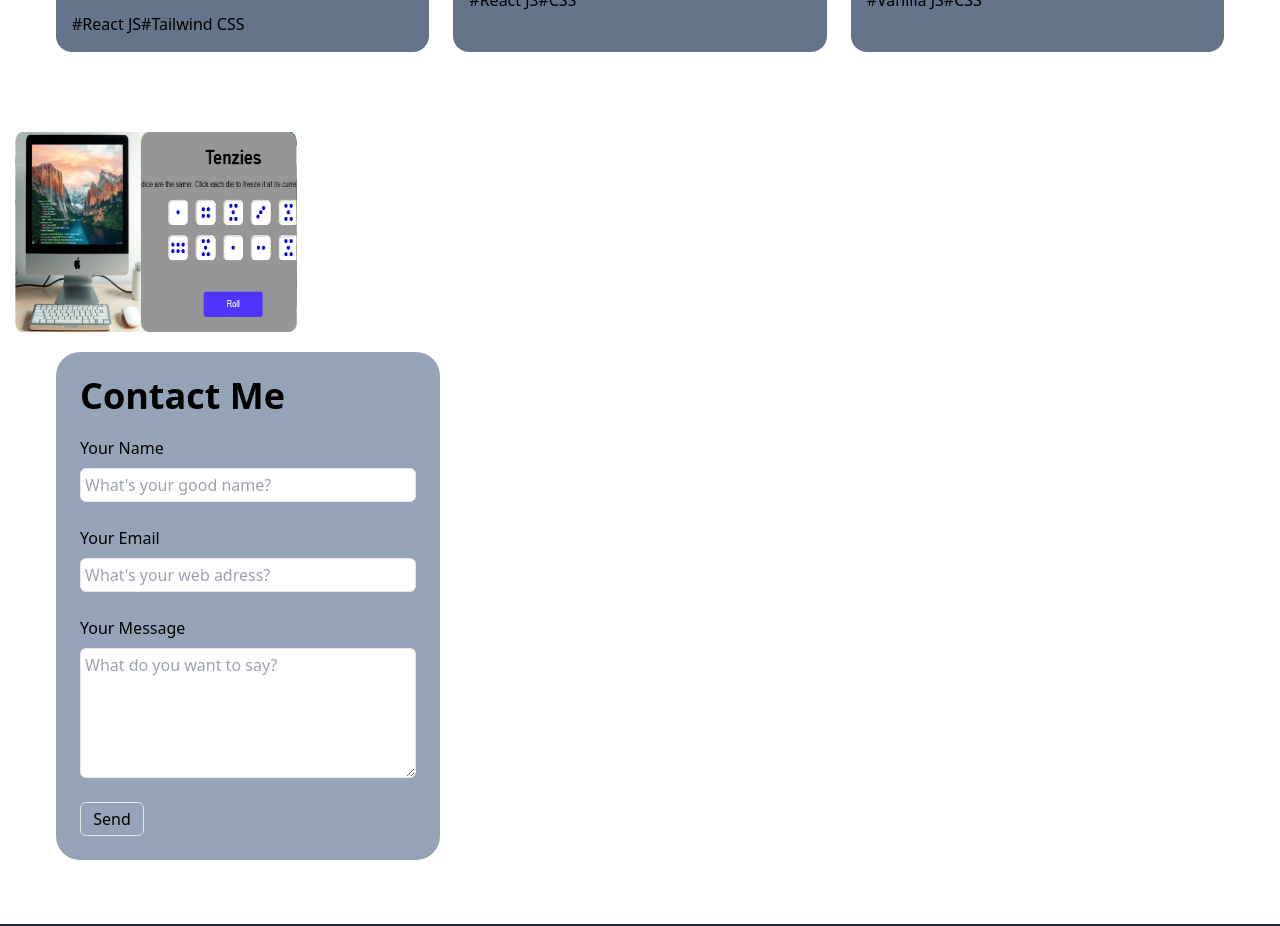
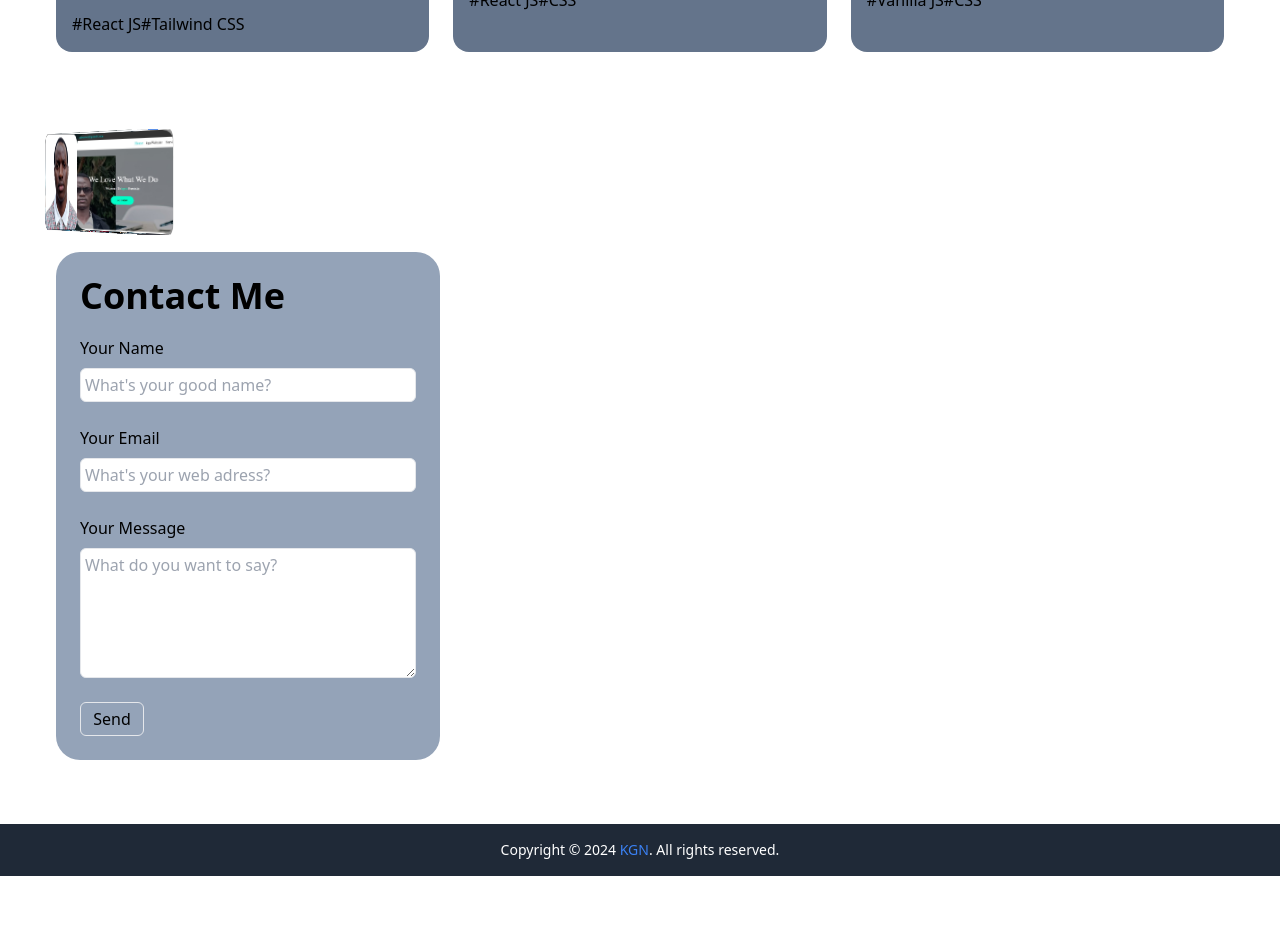
Before and after one commit to kaberege/kgn-fe-reactjs, a React (Vite) app in the folder kgn-portfolio/: page / in a window 1280 px wide. Shown: the part 2080-3006 px from the top of the page. After the commit the page ends 2956 px from the top, so only its background shows below. Built offline with nearby package versions, Linux system fonts and the light colour scheme.

Commit message:
Added proper styles

```diff
--- a/kgn-portfolio/src/components/Main.jsx
+++ b/kgn-portfolio/src/components/Main.jsx
@@ -7,6 +7,9 @@ import tenzy from "../assets/tenzy-project.jpg";
 import vanilla from "../assets/web-project.jpg";
 import devLaptop from "../assets/devLaptop.jpg";
 import profile from "../assets/kgn-g1.jpg";
+import fire from "../assets/fire.jpg";
+import space from "../assets/space.jpg";
+import spaceThree from "../assets/space-3.jpg";
 
 const Main = () => {
     return (
@@ -141,12 +144,13 @@ const Main = () => {
                 </section>
                 <section>
                     <div className="cube">
-                        <div className="face front"><img src={quiz} alt="Front" /></div>
-                        <div className="face back"><img src={tenzy} alt="Back" /></div>
+                        <div className="face front"><img src={tenzy} alt="Front" /></div>
+                        <div className="face back"><img src={fire} alt="Back" /></div>
                         <div className="face left"><img src={vanilla} alt="Left" /></div>
-                        <div className="face right"><img src={devLaptop} alt="Right" /></div>
-                        <div className="face top"><img src={profile} alt="Top" /></div>
-                        <div className="face bottom"><img src={quiz} alt="Bottom" /></div>
+                        <div className="face right"><img src={space} alt="Right" /></div>
+                        <div className="face top"><img src={quiz} alt="Top" /></div>
+                        <div className="face bottom"><img src={spaceThree} alt="Bottom" /></div>
+                        <div className="face behind"><img src={profile} alt="Bottom" /></div>
                     </div>
 
                     <div className='xl:w-96 bg-slate-400 p-6 rounded-3xl mt-5'>
--- a/kgn-portfolio/src/index.css
+++ b/kgn-portfolio/src/index.css
@@ -7,37 +7,60 @@
   padding: 0;
   box-sizing: border-box;
 }
+
 .cube {
   position: relative;
-  width: 200px;
-  height: 200px;
+  width: 100px;
+  height: 100px;
   transform-style: preserve-3d;
-  animation: rotate 10s infinite linear;
+  animation: rotate 20s infinite linear;
+  perspective: 1000px;
 }
 
 .face {
   position: absolute;
-  width: 200px;
-  height: 200px;
-  border-radius: 10px; /* Optional, for rounded corners */
-  overflow: hidden;
+  width: 100px;
+  height: 100px;
+  border-radius: 10px;
   display: flex;
   align-items: center;
   justify-content: center;
 }
 
-.front  { background: rgba(255, 0, 0, 0.7); transform: rotateY(0deg) translateZ(100px); }
-.back   { background: rgba(0, 255, 0, 0.7); transform: rotateY(180deg) translateZ(100px); }
-.left   { background: rgba(0, 0, 255, 0.7); transform: rotateY(-90deg) translateZ(100px); }
-.right  { background: rgba(255, 255, 0, 0.7); transform: rotateY(90deg) translateZ(100px); }
-.top    { background: rgba(255, 0, 255, 0.7); transform: rotateX(90deg) translateZ(100px); }
-.bottom { background: rgba(0, 255, 255, 0.7); transform: rotateX(-90deg) translateZ(100px); }
+.front {
+  transform: rotateY(0deg) translateZ(50px);
+}
+
+.back {
+  transform: rotateY(180deg) translateZ(50px);
+}
+
+.left {
+  transform: rotateY(-90deg) translateZ(50px);
+}
+
+.right {
+  transform: rotateY(90deg) translateZ(50px);
+}
+
+.top {
+  transform: rotateX(90deg) translateZ(50px);
+}
+
+.bottom {
+  transform: rotateX(-90deg) translateZ(50px);
+}
+
+.behind {
+  transform: rotateY(-180deg) translateZ(50px);
+}
 
 
 @keyframes rotate {
   from {
     transform: rotateY(0deg);
   }
+
   to {
     transform: rotateY(360deg);
   }
@@ -47,48 +70,11 @@
   width: 100%;
   height: 100%;
   object-fit: cover;
-  border-radius: 10px; /* Optional, for rounded corners */
+  border-radius: 10px;
+  cursor: pointer;
+  transition: transform 0.6s linear;
 }
 
-/*
-.slider {
-  position: relative;
-  width: 200px;
-  height: 200px;
-  overflow: hidden;
-  transform-style: preserve-3d;
-  animation: rotate 30s linear infinite;
+.face img:hover {
+  transform: translateY(-20px);
 }
-
-@keyframes rotate {
-  0% {
-    transform: perspective(1000px) rotateY(0deg);
-  }
-
-  100% {
-    transform: perspective(1000px) rotateY(360deg);
-  }
-}
-
-.slider span {
-  position: absolute;
-  top: 0;
-  left: 0;
-  width: 100%;
-  height: 100%;
-  transform-origin: center;
-  transform-style: preserve-3d;
-  transform: rotateY(calc(var(--i) * 45deg)) translateZ(350px);
-}
-
-.slider span img {
-  position: absolute;
-  top: 0;
-  left: 0;
-  width: 100%;
-  height: 100%;
-  border-radius: 10px;
-  object-fit: cover;
-  transition: 2s;
-}
-  */
```
Also changed, not shown: kgn-portfolio/src/assets/space-3.jpg (added), kgn-portfolio/src/assets/space.jpg (added).
